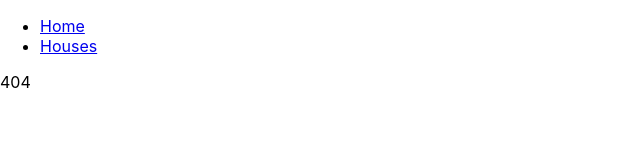
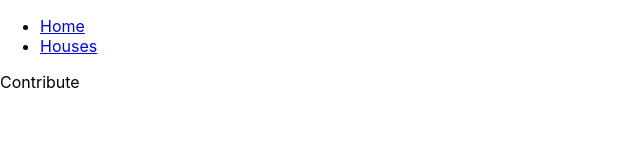
Before and after one commit to SignosRk/class18-project, a React (Create React App) app in the folder client/: page /contribute in a window 1280 px wide. Before the commit this address had no page. Shown: the top 162 px of the page, without its empty margins (0-640 px from the left). Built offline with nearby package versions, Linux system fonts and the light colour scheme.

Commit message:
client side, plus added component file for contribute

```diff
--- a/client/src/App.js
+++ b/client/src/App.js
@@ -1,6 +1,7 @@
 import React, { Component } from 'react';
 import { Link, Route, Switch } from 'react-router-dom';
 import Home from './components/Home';
+import Contribute from './components/Contribute';
 import HousesList from './components/HousesList';
 import HouseDetails from './components/HouseDetails';
 
@@ -18,6 +19,7 @@
                 </ul>
                 <Switch>
                     <Route exact path="/" component={Home} />
+                    <Route exact path="/contribute" component={Contribute} />
                     <Route exact path="/houses" component={HousesList} />
                     <Route exact path="/houses/:id" component={HouseDetails} />
                     <Route render={() => <div>404</div>} />
--- /dev/null
+++ b/client/src/components/Contribute.js
@@ -0,0 +1,7 @@
+import React, { Component } from 'react';
+
+export default class Contribute extends Component {
+    render() {
+        return <p>Contribute</p>;
+    }
+}
```
